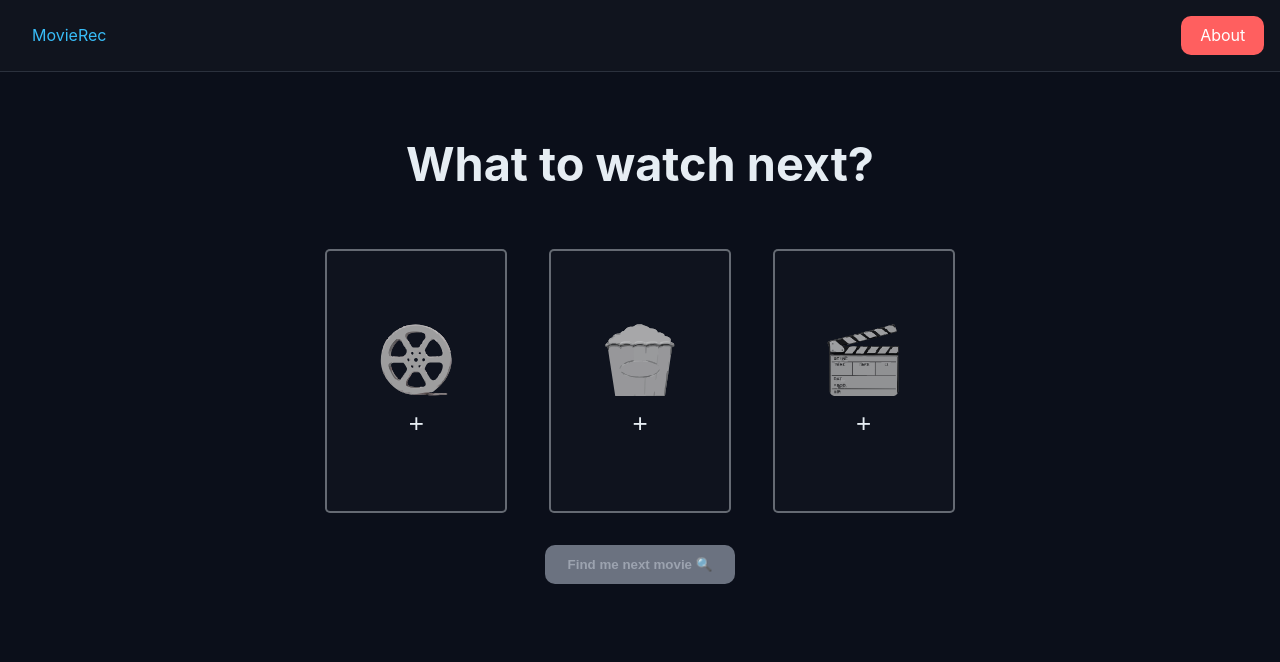
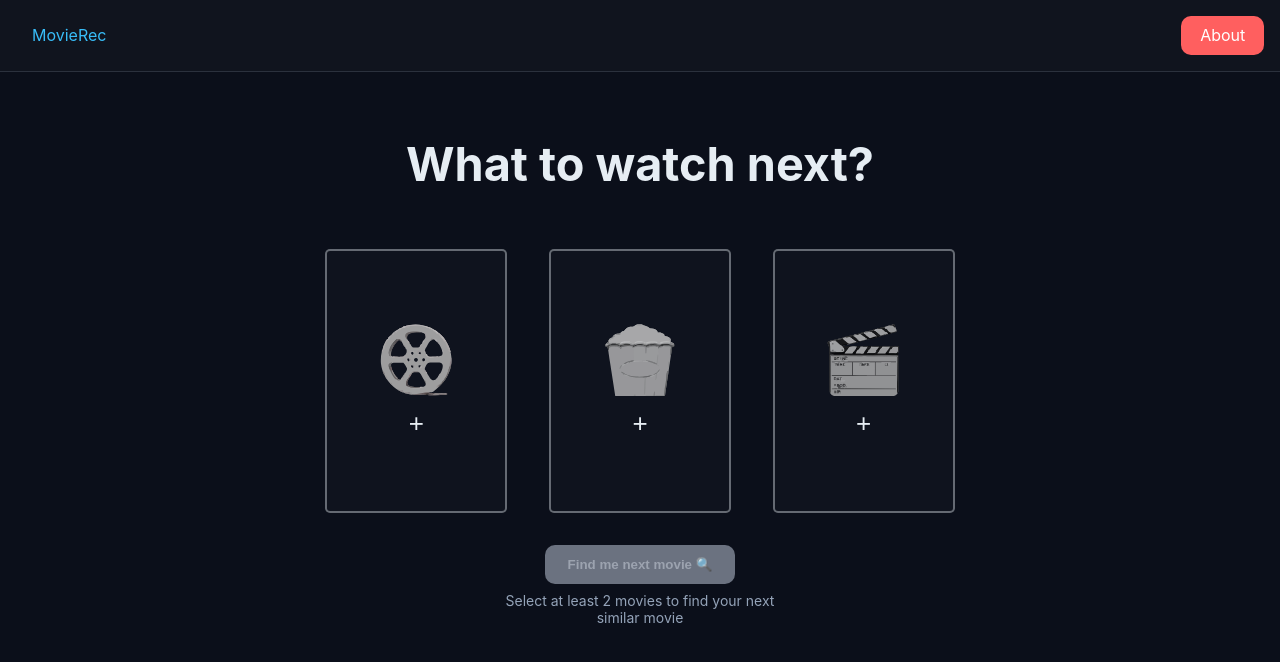
Before and after one commit to yogeshdevnani/movie-recommendation-app, a React (Vite) app: page / in a window 1280 px wide. Shown: the top 662 px of the page. Built offline with nearby package versions, Linux system fonts and the light colour scheme.

Commit message:
add select 2 movies to search message

```diff
--- a/src/components/MovieSelector/MovieSelector.jsx
+++ b/src/components/MovieSelector/MovieSelector.jsx
@@ -13,7 +13,6 @@ const MovieSelector = () => {
   const [results, setResults] = React.useState([])
   const [selectedTiles, setSelectedTiles] = React.useState([null, null, null])
   const [selectedMovies, setSelectedMovies] = React.useState([])
-  const [showTooltip, setShowTooltip] = React.useState(false)
 
   React.useEffect(() => {
     const onKeyDown = (e) => {
@@ -91,12 +90,6 @@ const MovieSelector = () => {
     setError('')
   }
 
-  const handleButtonClick = () => {
-    if (selectedMovies.length < 2) {
-      setShowTooltip(true)
-      setTimeout(() => setShowTooltip(false), 2000)
-    }
-  }
 
   return (
     <section className="homepage-hero">
@@ -172,15 +165,13 @@ const MovieSelector = () => {
         <button
           className={`btn-primary ${selectedMovies.length < 2 ? 'disabled' : ''}`}
           disabled={selectedMovies.length < 2}
-          onClick={handleButtonClick}
-          onMouseEnter={() => selectedMovies.length < 2 && setShowTooltip(true)}
-          onMouseLeave={() => setShowTooltip(false)}
+          title={selectedMovies.length < 2 ? 'Pick at least 2 movies to find your next similar movie' : ''}
         >
           Find me next movie 🔍
         </button>
-        {showTooltip && selectedMovies.length < 2 && (
-          <div className="tooltip">
-            Pick at least 2 movies to find your next similar movie
+        {selectedMovies.length < 2 && (
+          <div className="button-message">
+            Select at least 2 movies to find your next similar movie
           </div>
         )}
       </div>
--- a/src/index.css
+++ b/src/index.css
@@ -88,34 +88,17 @@ h1 {
 }
 
 .button-container {
-  position: relative;
-  display: inline-block;
+  display: flex;
+  flex-direction: column;
+  align-items: center;
+  gap: 0.5rem;
 }
 
-.tooltip {
-  position: absolute;
-  bottom: 100%;
-  left: 50%;
-  transform: translateX(-50%);
-  background: #1f2937;
-  color: #ffffff;
-  padding: 0.5rem 0.75rem;
-  border-radius: 6px;
+.button-message {
+  color: var(--muted);
   font-size: 0.875rem;
-  white-space: nowrap;
-  margin-bottom: 0.5rem;
-  z-index: 10;
-  box-shadow: 0 4px 6px -1px rgba(0, 0, 0, 0.1);
-}
-
-.tooltip::after {
-  content: '';
-  position: absolute;
-  top: 100%;
-  left: 50%;
-  transform: translateX(-50%);
-  border: 5px solid transparent;
-  border-top-color: #1f2937;
+  text-align: center;
+  max-width: 300px;
 }
 
 .homepage-hero {
```
